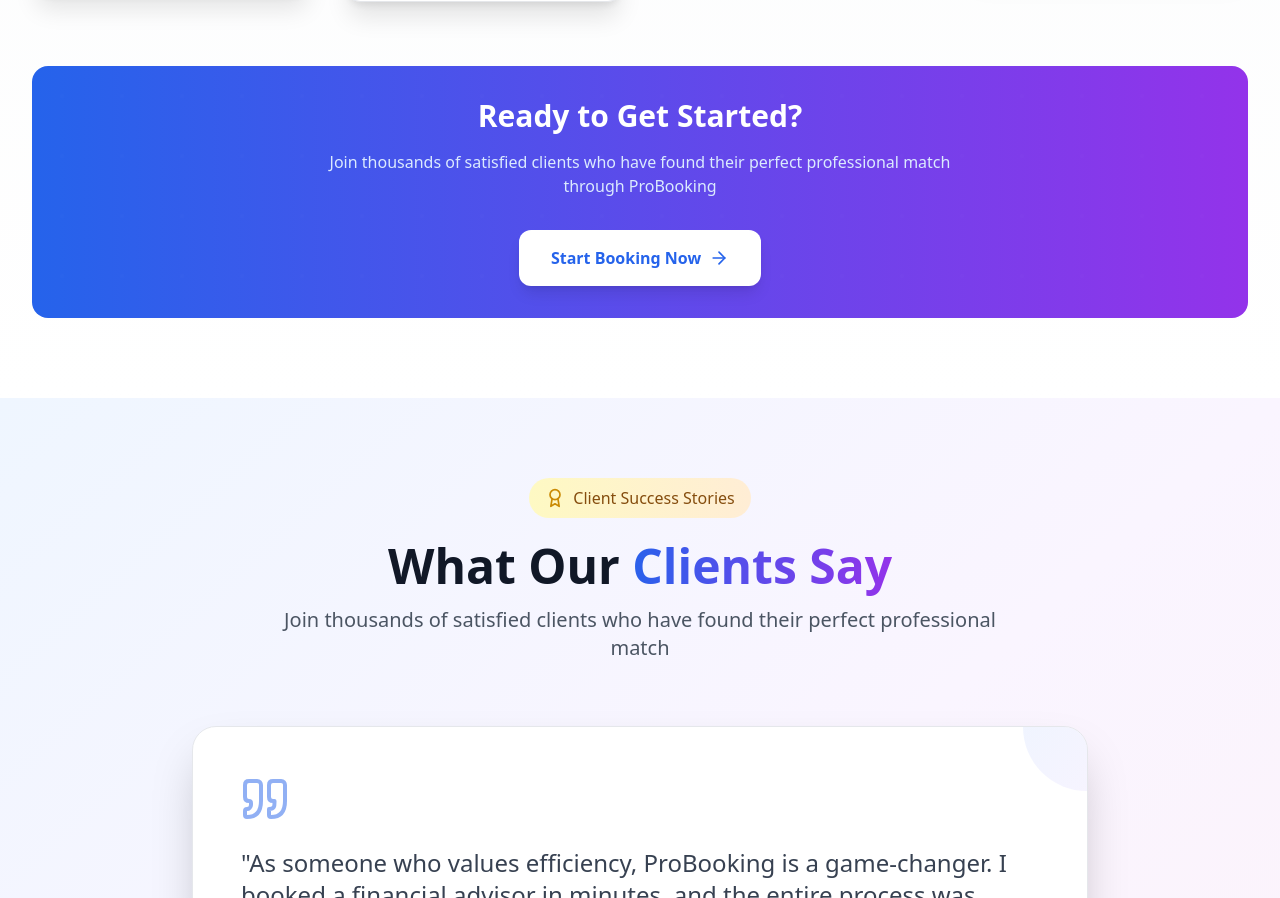
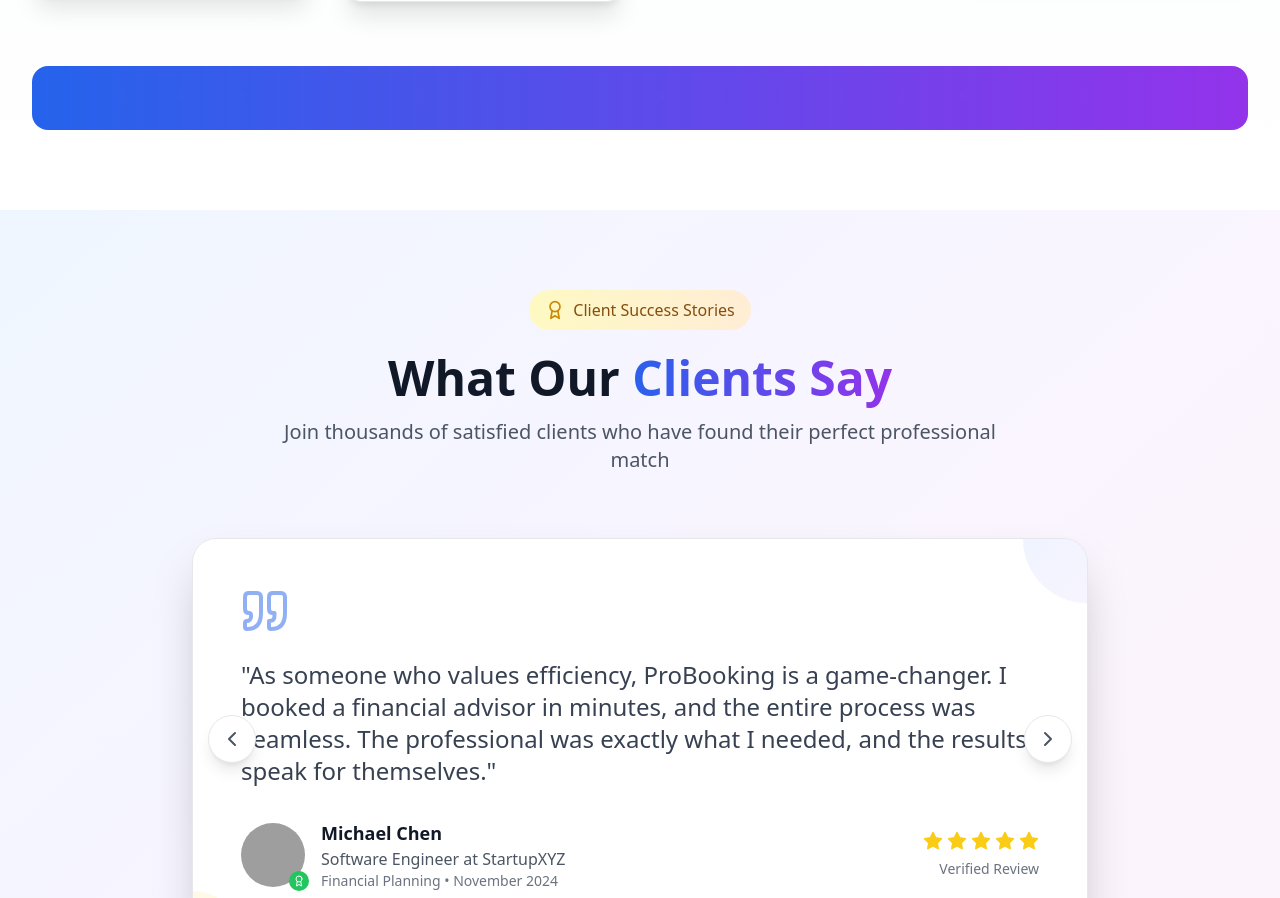
Before and after one commit to Yonathan99-creator/client, a React (Vite) app: page / in a window 1280 px wide. Shown: the part 6878-7776 px from the top of the page. Built offline with nearby package versions, Linux system fonts and the light colour scheme; grey boxes are pictures that could not be loaded.

Commit message:
Updated HowItWorks.tsx

```diff
--- a/src/components/landing/HowItWorks.tsx
+++ b/src/components/landing/HowItWorks.tsx
@@ -129,18 +129,6 @@ const HowItWorks: React.FC = () => {
               }}></div>
             </div>
 
-            <div className="relative z-10">
-              <h3 className="text-2xl md:text-3xl font-bold mb-4">
-                Ready to Get Started?
-              </h3>
-              <p className="text-blue-100 mb-8 max-w-2xl mx-auto">
-                Join thousands of satisfied clients who have found their perfect professional match through ProBooking
-              </p>
-              <button className="inline-flex items-center px-8 py-4 bg-white text-blue-600 font-semibold rounded-xl hover:bg-gray-50 transition-all duration-300 hover:scale-105 shadow-lg hover:shadow-xl group">
-                Start Booking Now
-                <ArrowRight className="ml-2 h-5 w-5 group-hover:translate-x-1 transition-transform" />
-              </button>
-            </div>
           </div>
         </div>
       </div>
```
